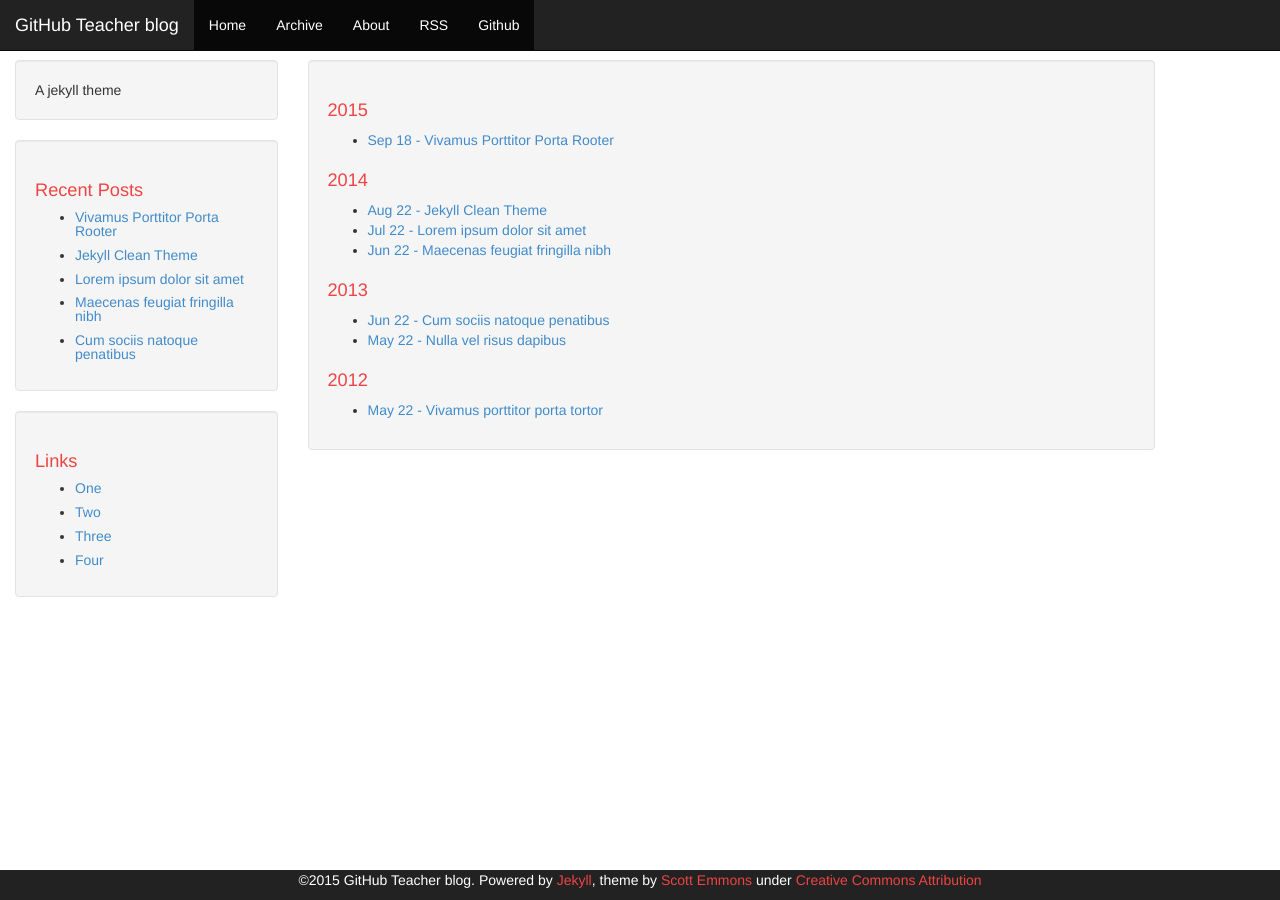
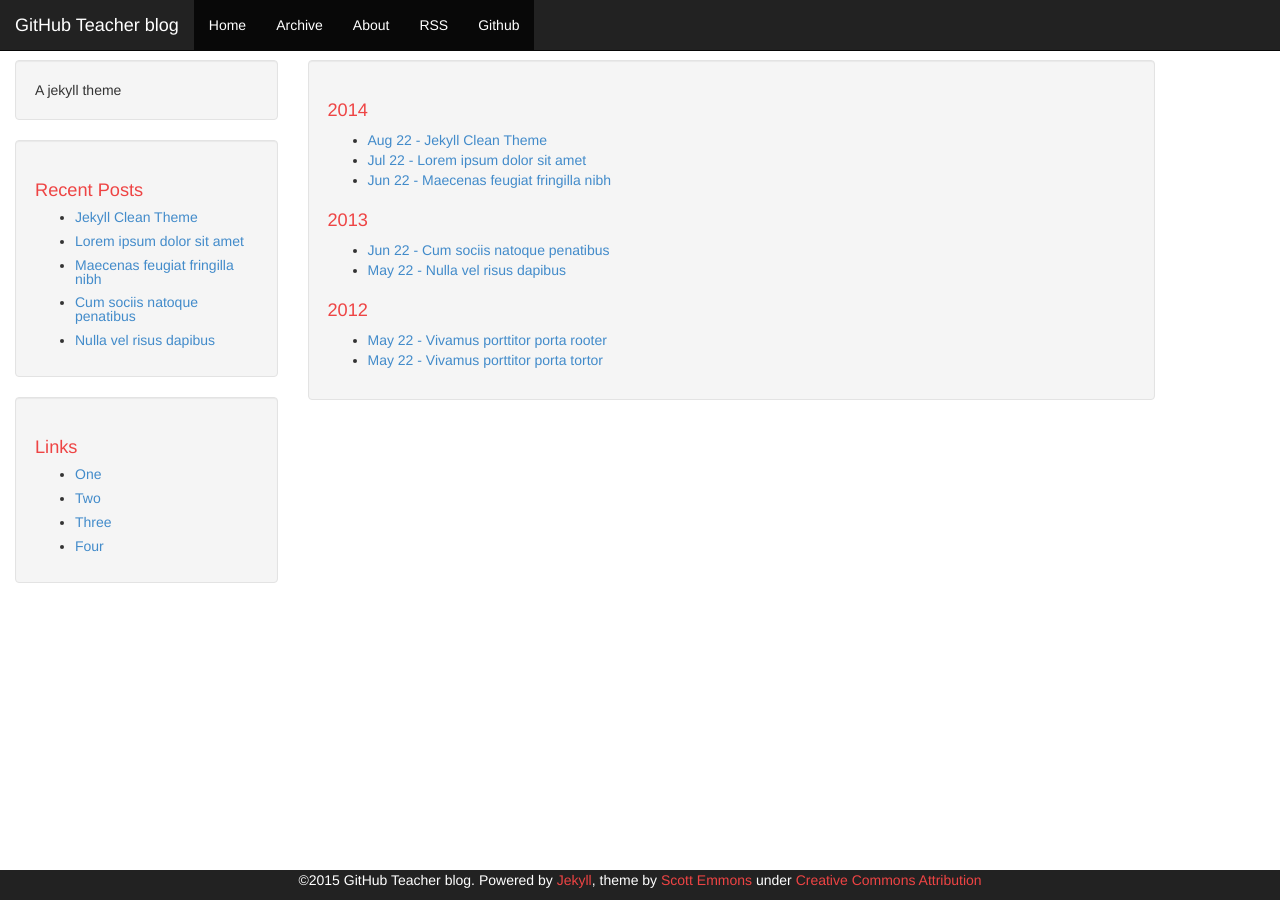
Before and after one commit to githubteacher/desktop-project, a Jekyll site: the page built from archive.html, in a window 1280 px wide. Built offline with Jekyll 4.4.1, drawn with Linux system fonts in a browser that asks for light colours; Markdown is read by kramdown in place of the engine named in the settings; part of the change alters nothing that is shown.

Commit message:
2nd change during training seminar

```diff
--- a/_posts/2015-09-18-Vivamus-porttitor-porta-rooter.md
+++ b/_posts/2015-09-18-Vivamus-porttitor-porta-rooter.md
@@ -1,4 +1,6 @@
 ---
 layout: post
+title: "Vivamus porttitor porta rooter"
 date: 2012-05-22 16:25:06 -0700
 comments: true
+---
```
